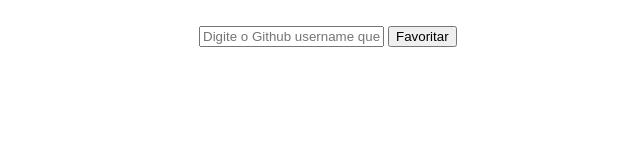
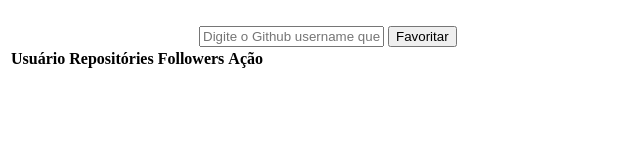
Before and after one commit to afcluispaulo/Stage06-Javascript-Antes-Do-Framework, a website: page Github Favorites/index.html in a window 1280 px wide. Shown: the whole page, without its empty margins (0-640 px from the left). Drawn offline with Linux system fonts and the light colour scheme.

Commit message:
adicionado cabeçalho da tabela

```diff
--- a/Github Favorites/index.html
+++ b/Github Favorites/index.html
@@ -13,5 +13,15 @@
         <input type="text" name="" id="github-Favorites" placeholder="Digite o Github username que quer favoritar">
         <button>Favoritar</button>
     </header>
+    <table>
+        <thead>
+            <tr>
+                <th>Usuário</th>
+                <th>Repositóries</th>
+                <th>Followers</th>
+                <th>Ação</th>
+            </tr>
+        </thead>
+    </table>
 </body>
 </html>
```
